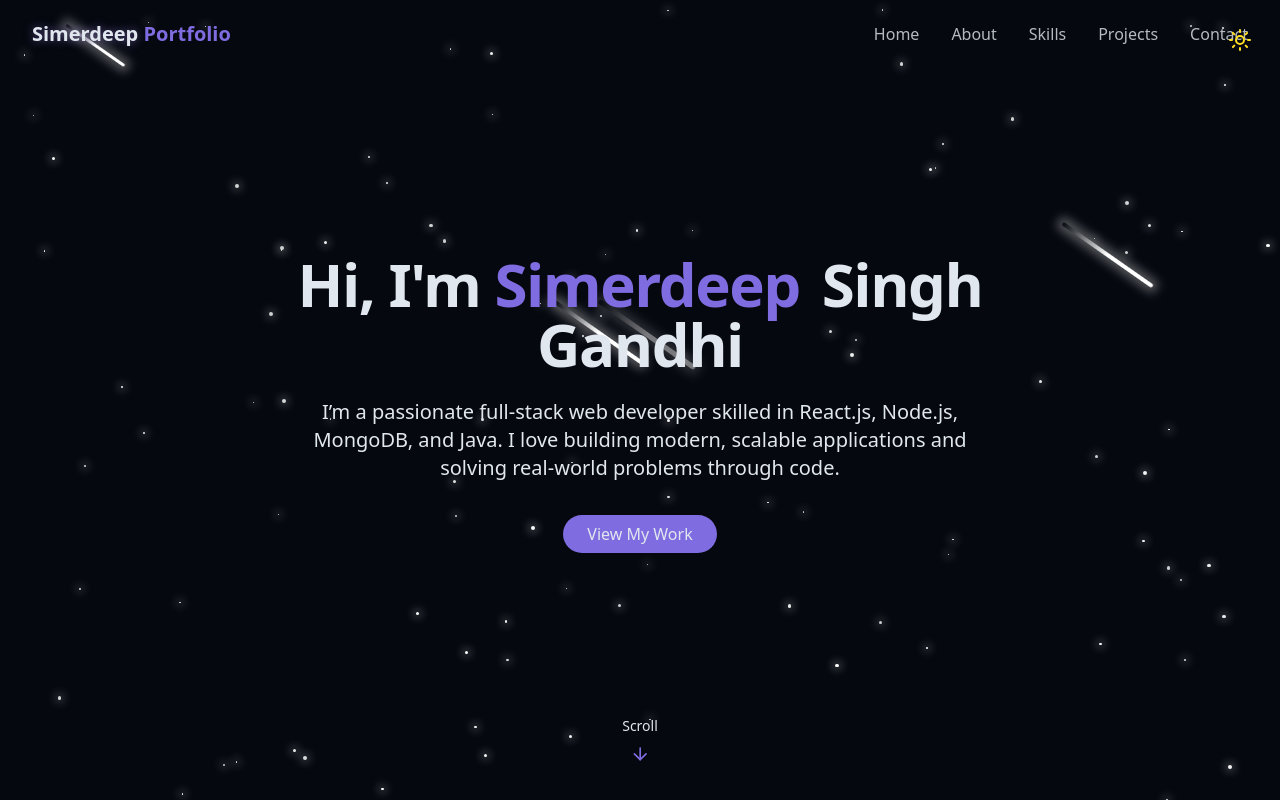
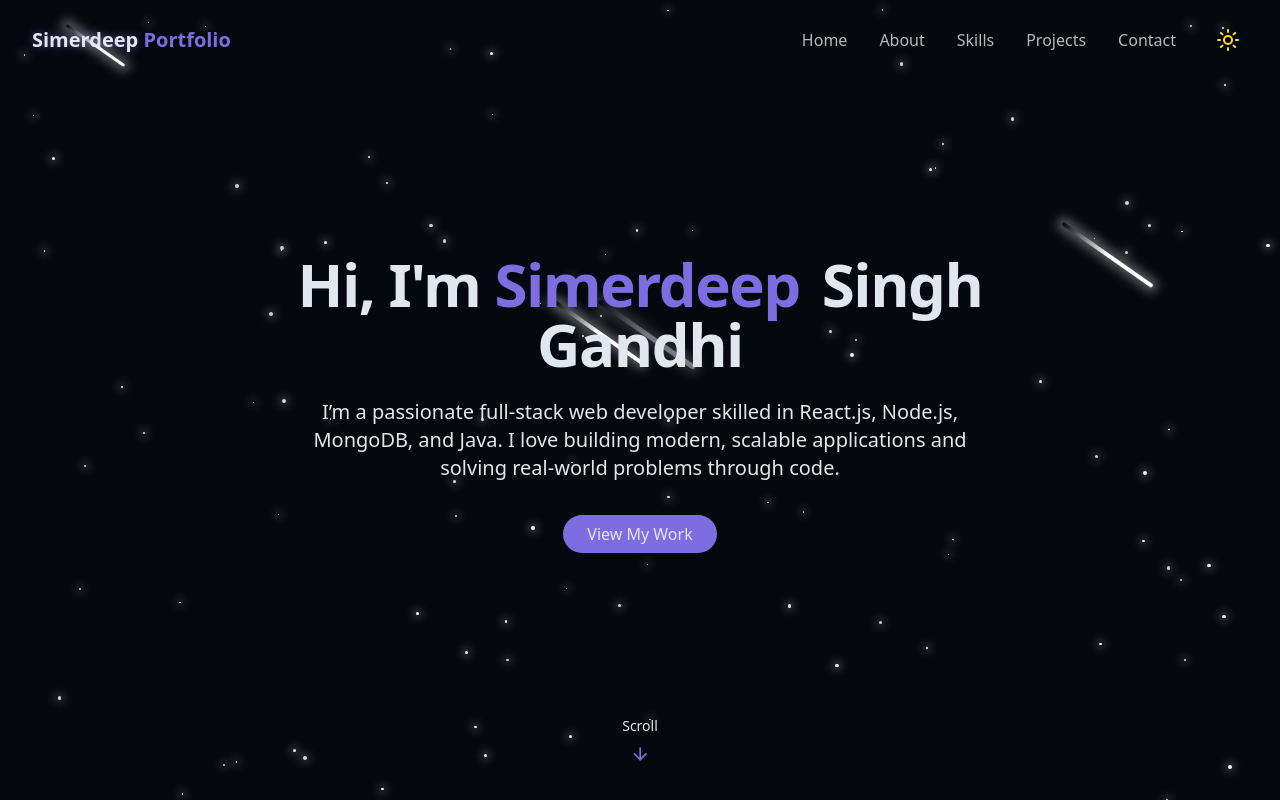
Before and after one commit to SimerdeepSingh4/Portfolio, a React (Vite) app: page / in a window 1280 px wide. Shown: the top 800 px of the page. Built offline with nearby package versions, Linux system fonts and the light colour scheme.

Commit message:
"refactor: improve theme toggle implementation
- Move theme toggle button to navbar for better UX
- Remove duplicate theme toggles from individual pages
- Set dark theme as default
- Add proper mobile support with navbar integration
- Add hover and active states for better interactivity"

```diff
--- a/src/components/Navbar.jsx
+++ b/src/components/Navbar.jsx
@@ -2,6 +2,7 @@
 import { Menu, X } from "lucide-react";
 import { useEffect, useState } from "react";
 import { useNavigate, useLocation } from "react-router-dom";
+import { ThemeToggle } from "./ThemeToggle";
 
 const navItems = [
   { name: "Home", href: "#hero" },
@@ -67,7 +68,7 @@
         </a>
 
         {/* Desktop Nav */}
-        <div className="hidden md:flex space-x-8">
+        <div className="hidden md:flex items-center space-x-8">
           {navItems.map((item, key) => (
             <a
               key={key}
@@ -78,16 +79,20 @@
               {item.name}
             </a>
           ))}
+          <ThemeToggle />
         </div>
 
-        {/* Mobile Menu Button */}
+        {/* Mobile Controls */}
+        <div className="md:hidden flex items-center gap-2">
+          <ThemeToggle />
           <button
             onClick={() => setIsMenuOpen((prev) => !prev)}
-          className="md:hidden p-2 text-foreground z-50"
+            className="p-2 text-foreground z-50"
             aria-label={isMenuOpen ? "Close Menu" : "Open Menu"}
           >
             {isMenuOpen ? <X size={24} /> : <Menu size={24} />}
           </button>
+        </div>
 
         {/* Mobile Menu */}
         <div
--- a/src/components/ThemeToggle.jsx
+++ b/src/components/ThemeToggle.jsx
@@ -33,8 +33,8 @@
     <button
       onClick={toggleTheme}
       className={cn(
-        "fixed max-sm:hidden top-5 right-5 z-50 p-2 rounded-full transition-colors duration-300",
-        "focus:outlin-hidden"
+        "p-2 rounded-full transition-colors duration-300",
+        "focus:outline-none hover:scale-110 active:scale-95"
       )}
       aria-label={isDarkMode ? "Switch to light mode" : "Switch to dark mode"}
     >
--- a/src/pages/Home.jsx
+++ b/src/pages/Home.jsx
@@ -1,18 +1,16 @@
 import { Navbar } from "../components/Navbar";
-import { ThemeToggle } from "../components/ThemeToggle";
 import { StarBackground } from "@/components/StarBackground";
 import { HeroSection } from "../components/HeroSection";
 import { AboutSection } from "../components/AboutSection";
 import { SkillsSection } from "../components/SkillsSection";
 import { ProjectsSection } from "../components/ProjectsSection";
 import { ContactSection } from "../components/ContactSection";
+
 import { Footer } from "../components/Footer";
 
 export const Home = () => {
   return (
     <div className="min-h-screen bg-background text-foreground overflow-x-hidden">
-      {/* Theme Toggle */}
-      <ThemeToggle />
       {/* Background Effects */}
       <StarBackground />
 
--- a/src/pages/NotFound.jsx
+++ b/src/pages/NotFound.jsx
@@ -1,6 +1,5 @@
 import React from "react";
 import { Navbar } from "../components/Navbar";
-import { ThemeToggle } from "../components/ThemeToggle";
 import { StarBackground } from "@/components/StarBackground";
 import { Footer } from "../components/Footer";
 import { Link } from "react-router-dom";
@@ -8,9 +7,6 @@
 export const NotFound = () => {
   return (
     <div className="min-h-screen bg-background text-foreground relative overflow-hidden flex flex-col">
-      {/* Theme Toggle */}
-      <ThemeToggle />
-
       {/* Background Effects */}
       <StarBackground />
 
--- a/src/pages/ProjectDetail.jsx
+++ b/src/pages/ProjectDetail.jsx
@@ -1,7 +1,6 @@
 import { useParams } from "react-router-dom";
 import React from "react";
 import { Navbar } from "../components/Navbar";
-import { ThemeToggle } from "../components/ThemeToggle";
 import { StarBackground } from "@/components/StarBackground";
 import { Footer } from "../components/Footer";
 import { Link } from "react-router-dom";
@@ -18,8 +17,7 @@
 
   return (
     <div className="min-h-screen bg-background text-foreground relative overflow-hidden flex flex-col">
-    {/* Theme Toggle */}
-    <ThemeToggle />
+
 
     {/* Background Effects */}
     <StarBackground />
```
Lines whose indentation alone changed are shown as unchanged.
